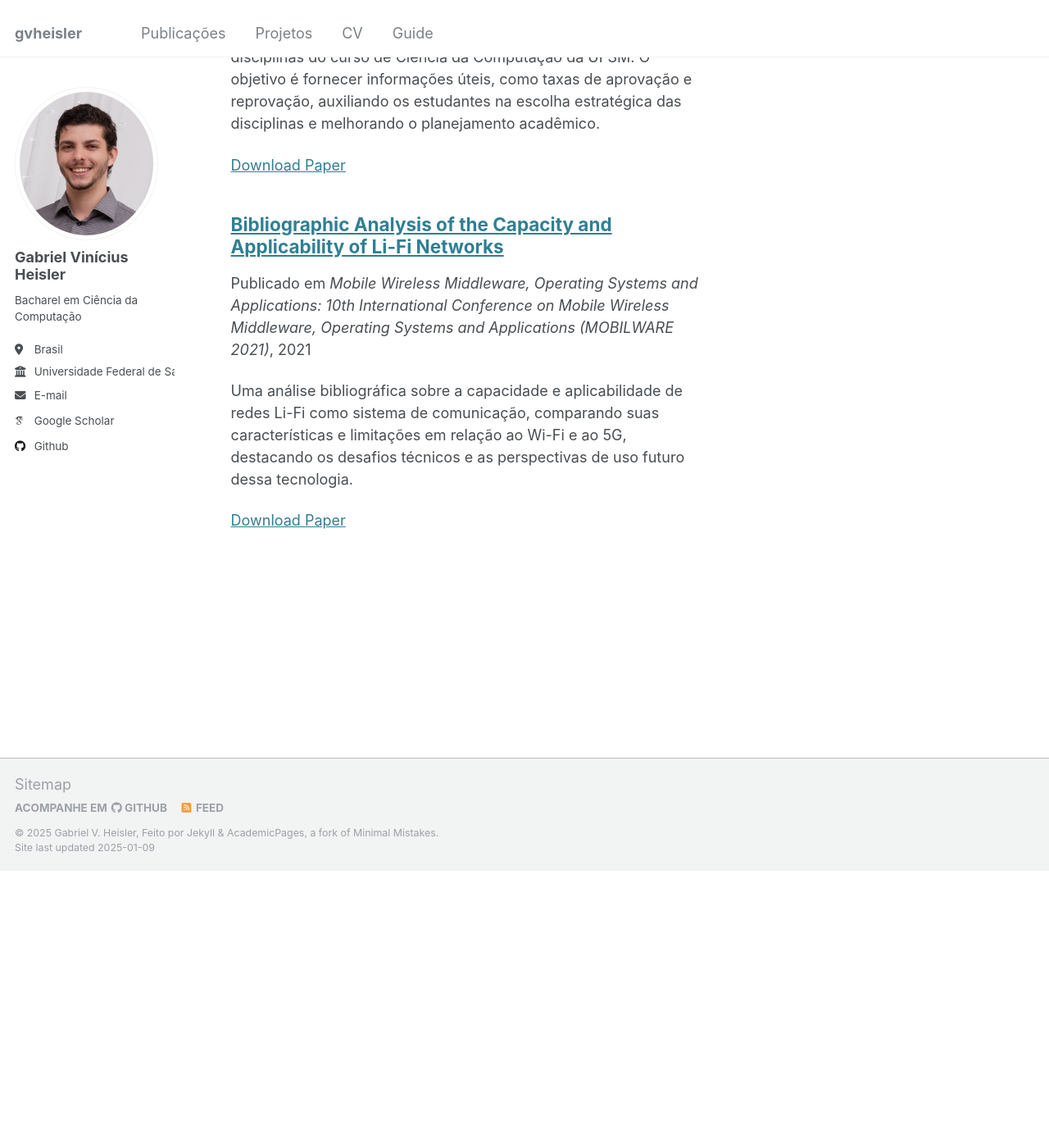
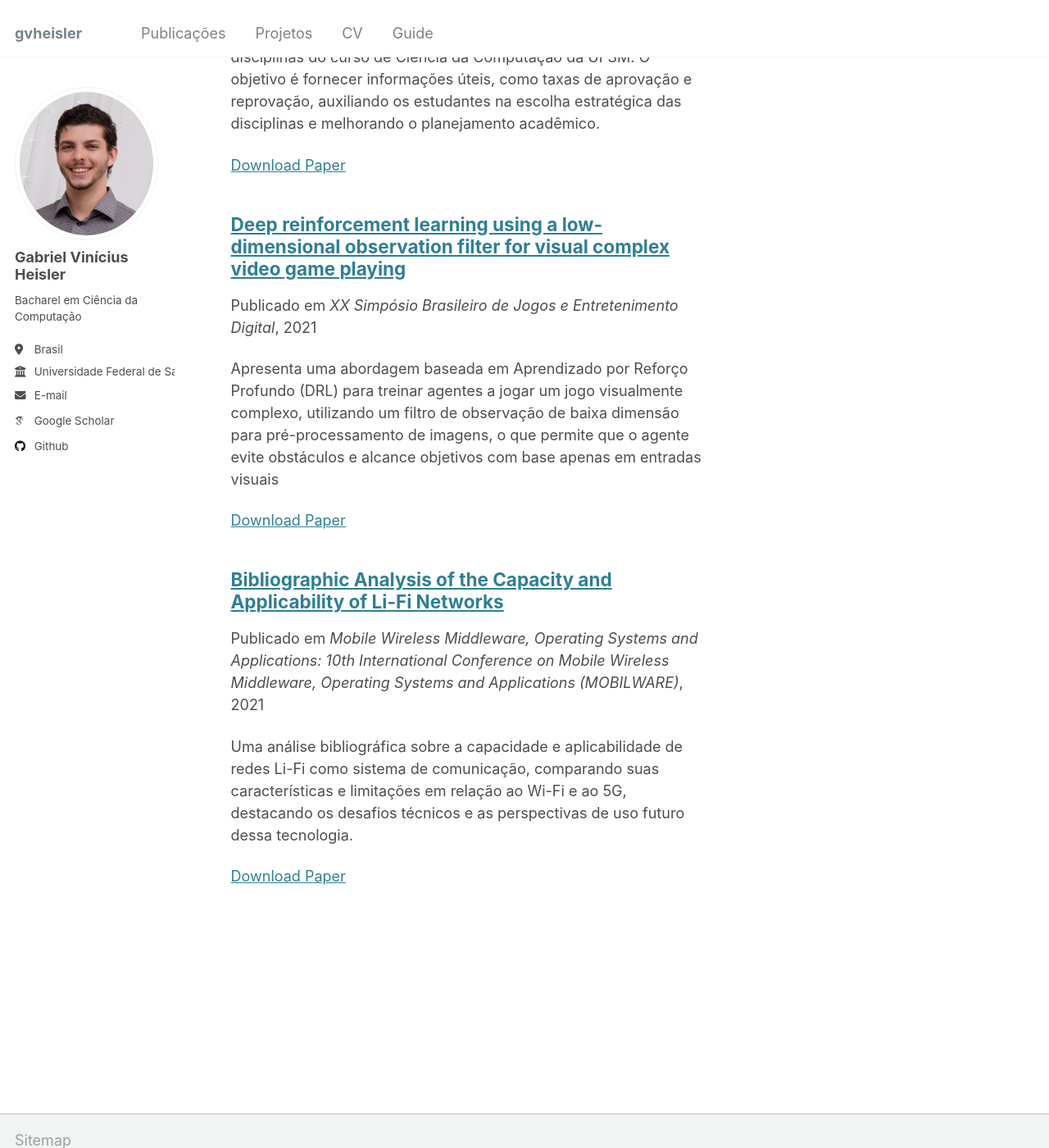
Before and after one commit to gvheisler/gvheisler.github.io, a Jekyll site: the page built from _pages/publications.html, in a window 1280 px wide and 1400 px high, scrolled down 1353 px. Shown: the whole window at 82% size. Built offline with Jekyll 4.4.1, drawn with Linux system fonts in a browser that asks for light colours; some web fonts are replaced; before the commit the page ends 2415 px from its top, so only the background shows below that.

Commit message:
novas publicações

```diff
--- /dev/null
+++ b/_publications/2021-10-18-drl-videogame.md
@@ -0,0 +1,14 @@
+---
+title: "Deep reinforcement learning using a low-dimensional observation filter for visual complex video game playing"
+collection: publications
+category: conferences
+permalink: /publication/drl-complex/
+excerpt: "Apresenta uma abordagem baseada em Aprendizado por Reforço Profundo (DRL) para treinar agentes a jogar um jogo visualmente complexo, utilizando um filtro de observação de baixa dimensão para pré-processamento de imagens, o que permite que o agente evite obstáculos e alcance objetivos com base apenas em entradas visuais"
+date: 2021-10-18
+venue: "XX Simpósio Brasileiro de Jogos e Entretenimento Digital"
+slidesurl:
+paperurl: "http://gvheisler.github.io/files/papers/drl-complex.pdf"
+citation:
+---
+
+O artigo apresenta uma abordagem baseada em Aprendizado por Reforço Profundo (DRL) para treinar agentes a jogar um jogo visualmente complexo, utilizando um filtro de observação de baixa dimensão para pré-processamento de imagens, o que permite que o agente evite obstáculos e alcance objetivos com base apenas em entradas visuais
```
Also changed, not shown: _publications/2021-08-06-bibliographic-analysis-lifi.md (renamed from _publications/2022-08-06-bibliographic-analysis-lifi.md, +1 -1 lines), 1 other file.
